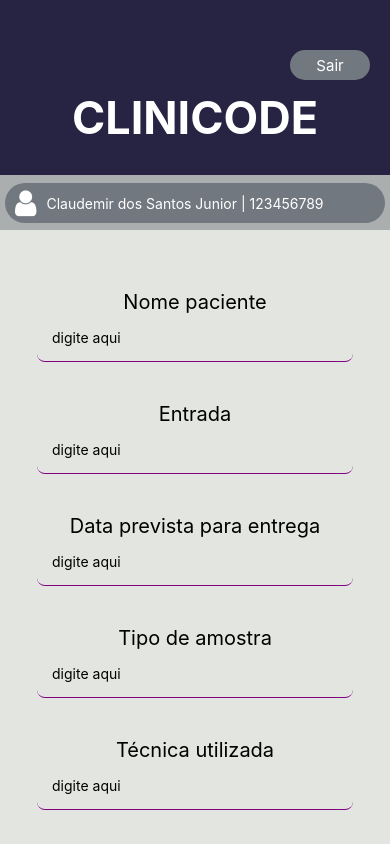
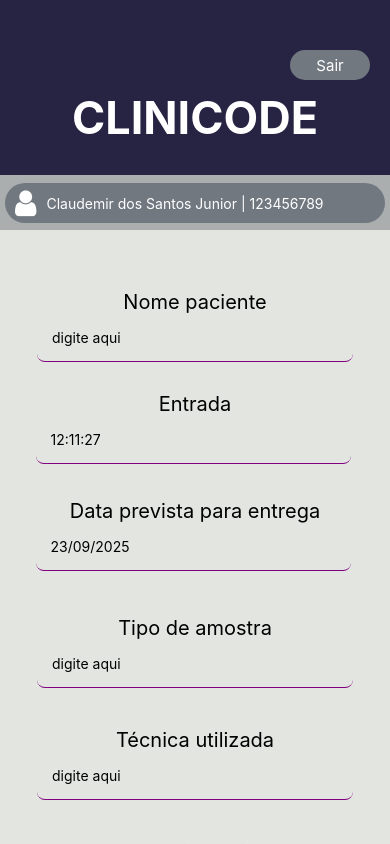
Before and after one commit to Claudemir786/Biomed-Parasitologia-App-Mobile, a React Native app: screen /CadastroExame in a window 390 px wide. Built offline with nearby package versions, Linux system fonts and the light colour scheme.

Commit message:
campo de data e hora no cadostro de exames

```diff
--- a/package.json
+++ b/package.json
@@ -10,6 +10,7 @@
   },
   "dependencies": {
     "@expo/metro-runtime": "~5.0.4",
+    "@react-native-community/datetimepicker": "8.4.4",
     "@react-navigation/bottom-tabs": "^7.4.8",
     "@react-navigation/native": "^7.1.17",
     "@react-navigation/native-stack": "^7.3.26",
--- a/src/Components/Cadastro/CadastroInput.js
+++ b/src/Components/Cadastro/CadastroInput.js
@@ -30,7 +30,7 @@
         padding:15,
         borderRadius:8,
         borderBottomWidth:1,
-        borderColor:'purple'
+        borderColor:'purple',
     },
     titulo:{
         fontSize:20,
--- a/src/Pages/Analytics.js
+++ b/src/Pages/Analytics.js
@@ -1,10 +1,10 @@
-import {Text, View} from 'react-native'
+import {Text, View, StyleSheet} from 'react-native'
 
 
 export default function Analytics({navigation}){
 
     return(
-        <View>
+        <View style={{justifyContent:'center', alignItems:'center', flex:1 }}>
             <Text>Aqui é a aba de dataCience</Text>
         </View>
     )
--- a/src/Pages/CadastroExame.js
+++ b/src/Pages/CadastroExame.js
@@ -2,11 +2,35 @@
 import Cabecalho from '../Components/Cabecalho/Cabecalho'
 import CadastroInput from '../Components/Cadastro/CadastroInput'
 import Botao from '../Components/BotaoPadrao'
+import TabNavigator from '../routes/tabs'
+import Abas from '../routes/abas'
+import DateTimePicker from '@react-native-community/datetimepicker'
+import { useState } from 'react';
+
 
 
 
 export default function CadastroExame({navigation}){
 
+    const [data, setData] = useState(new Date());
+    const [mostrar, setMostrar] = useState(false);
+    const [hora, setHora] = useState(new Date());
+    const [mostrarH, setMostrarH] = useState(false);
+
+  const aoSelecionar = (event, dataSelecionada) => {
+    setMostrar(false);
+    if (dataSelecionada) {
+      setData(dataSelecionada);
+    }
+  };
+
+  const aoSelecionarH = (event, horaSelecionada)=>{
+    setMostrarH(false)
+    if(horaSelecionada){
+        setHora(horaSelecionada);
+    }
+
+  }
 
     return(
         <SafeAreaView style={styles.container}>
@@ -15,8 +39,39 @@
             <ScrollView style={styles.body} showsVerticalScrollIndicator={false}> {/* permite que a tela desça naturalmente sem aparecer a barra ao lado*/}
                  <View style={{marginBottom:50}} ></View>{/*View apenas para espaçamento incial antes dos inputs */}
                 <CadastroInput titulo='Nome paciente'/>
-                <CadastroInput titulo='Entrada' />
-                <CadastroInput titulo='Data prevista para entrega'/>
+
+                 <Text style={{fontSize:20, textAlign:'center'}}>Entrada</Text>
+                  <TouchableOpacity
+                            onPress={() => setMostrarH(true)}
+                            style={styles.data}>
+                    <Text>{hora.toLocaleTimeString('pt-Br')}</Text>
+                </TouchableOpacity>
+
+                {mostrarH && (
+                    <DateTimePicker
+                    value={hora}
+                    mode="time"
+                    display="default"
+                    onChange={aoSelecionarH}
+                    />
+                )}
+
+                <Text style={{fontSize:20, textAlign:'center'}}>Data prevista para entrega</Text>
+
+                <TouchableOpacity
+                            onPress={() => setMostrar(true)}
+                            style={styles.data}>
+                    <Text>{data.toLocaleDateString('pt-Br')}</Text>
+                </TouchableOpacity>
+
+                {mostrar && (
+                    <DateTimePicker
+                    value={data}
+                    mode="date"
+                    display="default"
+                    onChange={aoSelecionar}
+                    />
+                )}
                 <CadastroInput titulo='Tipo de amostra'/>
                 <CadastroInput titulo='Técnica utilizada'/>
                 <CadastroInput titulo='Consistencia'/>
@@ -31,6 +86,7 @@
             </ScrollView>
 
         </SafeAreaView>
+
     )
 }
 
@@ -46,5 +102,15 @@
     body:{
         flex:1,
         width:"90%",
+    },
+    data:{
+         borderWidth: 0,
+         borderColor: 'purple',
+         borderRadius:8,
+         borderBottomWidth:1,
+         padding: 15,
+         width:'90%',
+         marginLeft:16,
+         marginBottom:35
     }
 })
--- a/src/Pages/Configuracoes.js
+++ b/src/Pages/Configuracoes.js
@@ -1,11 +1,15 @@
-import {Text, View} from 'react-native'
-
+import {Text, View, TouchableOpacity} from 'react-native'
+import DateTimePicker from '@react-native-community/datetimepicker'
+import { useState } from 'react';
 
 export default function Configuracoes({navigation}){
 
+
+
     return(
-        <View>
-            <Text>Aqui é a aba de configurações de perfil</Text>
+        <View style={{justifyContent:'center', alignItems:'center', flex:1 }}>
+            <Text>Aqui é a aba de configurações de perfil </Text>
+
         </View>
     )
 }
--- a/src/Pages/Laudo.js
+++ b/src/Pages/Laudo.js
@@ -75,7 +75,7 @@
 
     return(
         <SafeAreaView style={styles.container}>
-            <Cabecalho local1={()=> navigation.navigate("Inicio")}/>
+            <Cabecalho local1={()=> navigation.navigate("TabNavigator")}/>
 
             <ScrollView style={styles.body}>
 
--- a/src/routes/abas.js
+++ b/src/routes/abas.js
@@ -12,9 +12,6 @@
 
     const Stack = createNativeStackNavigator(); //coloca todas as utilidades na const Stack
   return (
-
-
-
 
             <Stack.Navigator //escolhe o tipo de navegação entre as telas
                 initialRouteName="TabNavigator"
```
Also changed, not shown: 1 other file (tests, documents, lock files or other folders).
